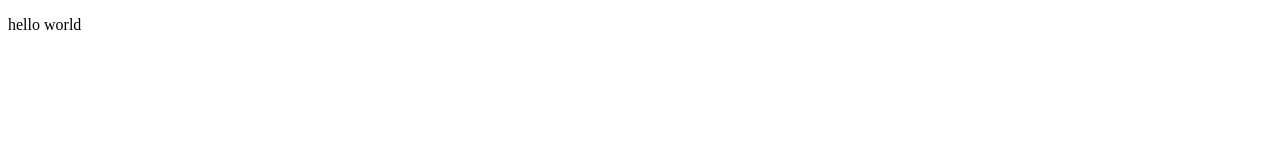
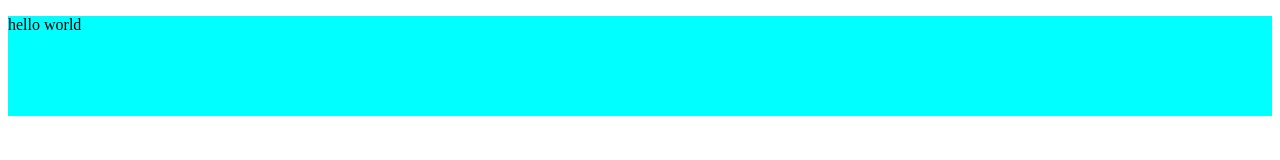
Before and after one commit to Subhams-GIT/project, a plain HTML site: page index.html in a window 1280 px wide. Drawn offline with Linux system fonts and the light colour scheme.

Commit message:
featire1

```diff
--- a/index.html
+++ b/index.html
@@ -4,6 +4,7 @@
 	<meta charset="UTF-8">
 	<meta name="viewport" content="width=device-width, initial-scale=1.0">
 	<title>Document</title>
+	<link rel="stylesheet" href="style.css">
 </head>
 <body>
 	<p>hello world</p>
--- a/style.css
+++ b/style.css
@@ -0,0 +1,5 @@
+p{
+	height: 100px;
+	background-color:aqua ;
+	width:100%;
+}
```
